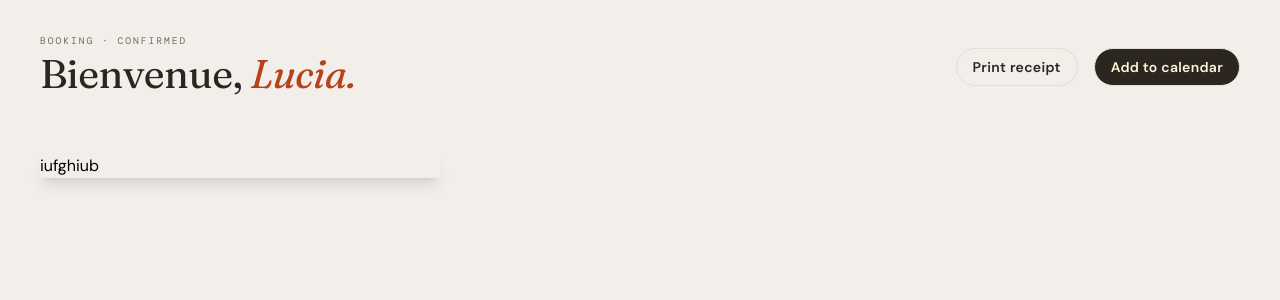
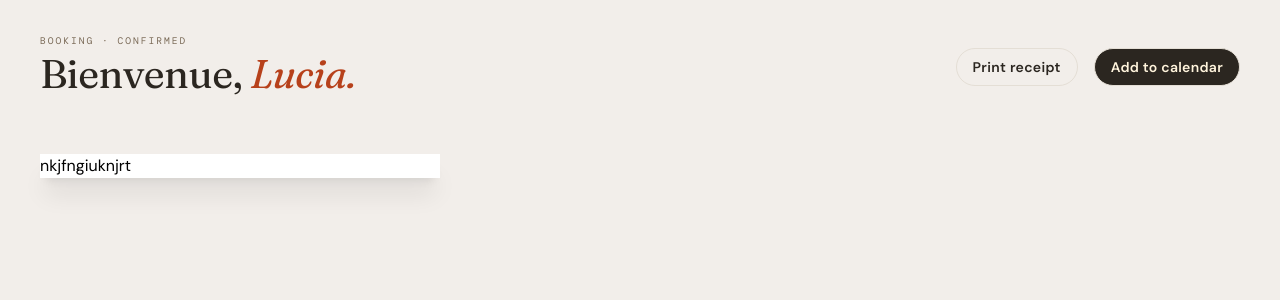
Before and after one commit to Sven-27/hotel-booking-confirmation-page, a React (Vite) app: page / in a window 1280 px wide. Shown: the top 300 px of the page. Built offline with nearby package versions, Linux system fonts and the light colour scheme; a web font is replaced by a local one.

Commit message:
removed maincard added receiptCard and welcomecard.

```diff
--- a/src/components/MainCard.tsx
+++ /dev/null
@@ -1,17 +0,0 @@
-import React, { type ReactNode } from 'react'
-
-type ContentProps = {
-  radialColor1?: any;
-  radialColor2? : string;
-  children: ReactNode | ReactNode[];
-}
-
-const MainCard: React.FC<ContentProps> = ({radialColor1, radialColor2, children}: ContentProps) => {
-  return (
-    <div className={`w-full sm:w-[340px] xl:w-[400px] shadow-lg bg-radial-(var(--radialColor1)), ${radialColor2})`}>
-      {children}
-    </div>
-  )
-}
-
-export default MainCard
--- a/src/components/confirmation/Confirmation.tsx
+++ b/src/components/confirmation/Confirmation.tsx
@@ -1,14 +1,12 @@
 import ConfirmationHeader from './ConfirmationHeader';
-import MainCard from '../MainCard';
+import ReceiptCard from './ReceiptCard';
 
 const Confirmation: React.FC = () => {
   return (
     <div className="pt-[20px] px-[16px] xl:px-[var(--spacing-40)] xl:pt-[var(--spacing-32)]">
       <ConfirmationHeader />
       <main>
-        <MainCard radialColor1='terracotta-400' radialColor2='#C25A2E'>
-          iufghiub
-        </MainCard>
+        <ReceiptCard />
 
       </main>
     </div>
--- /dev/null
+++ b/src/components/confirmation/ReceiptCard.tsx
@@ -0,0 +1,9 @@
+import React from 'react'
+
+const ReceiptCard: React.FC = () => {
+  return (
+    <div className="card bg-white">nkjfngiuknjrt</div>
+  )
+}
+
+export default ReceiptCard
--- /dev/null
+++ b/src/components/confirmation/WelcomeCard.tsx
@@ -0,0 +1,9 @@
+import React from 'react'
+
+const WelcomeCard: React.FC = () => {
+  return (
+    <div>WelcomeCard</div>
+  )
+}
+
+export default WelcomeCard
--- a/src/index.css
+++ b/src/index.css
@@ -121,6 +121,10 @@
  .button{
   @apply flex-[.5] sm:flex-[unset] rounded-[var(--radius-full)]  border border-solid border-neutral-400 border-[1px] py-[var(--spacing-10)] px-[var(--spacing-16)];
  }
+
+ .card{
+  @apply w-full sm:w-[340px] xl:w-[400px] shadow-xl ;
+ }
 }
 
 @layer utilities {
```
